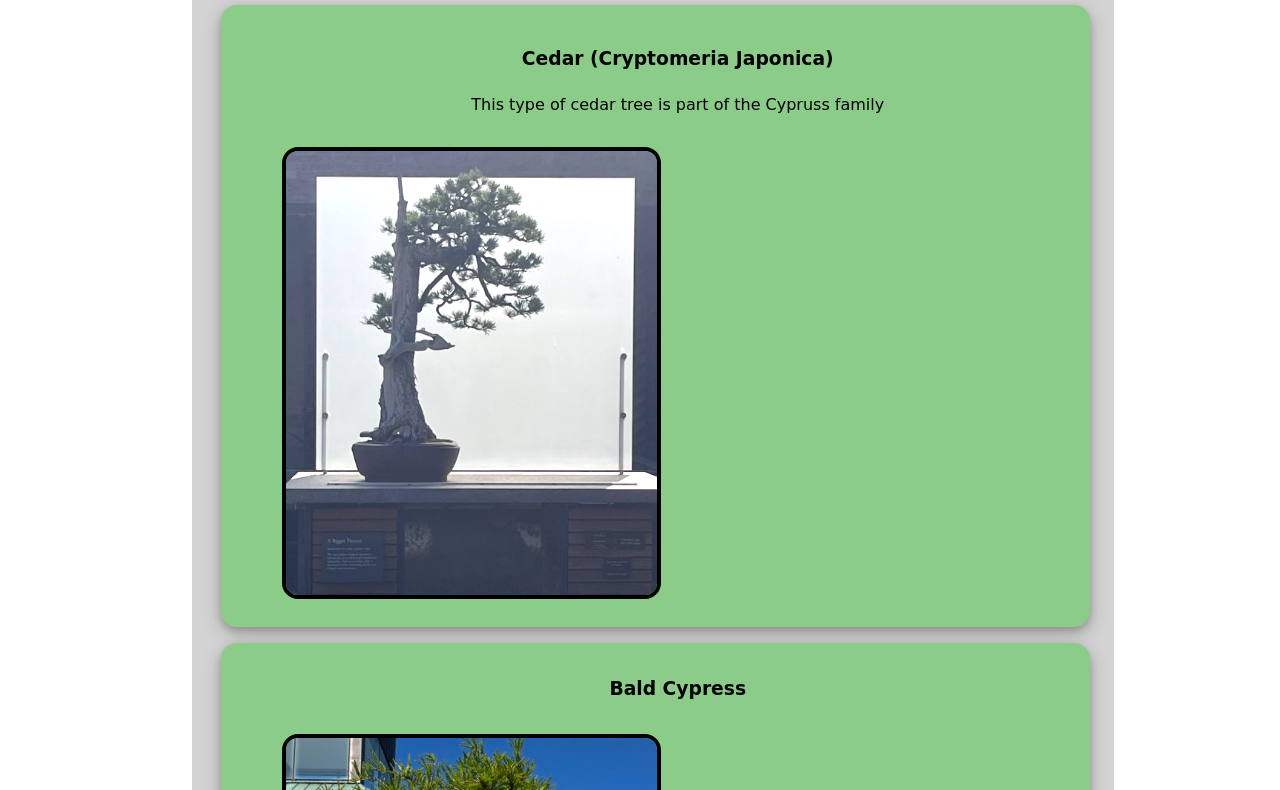
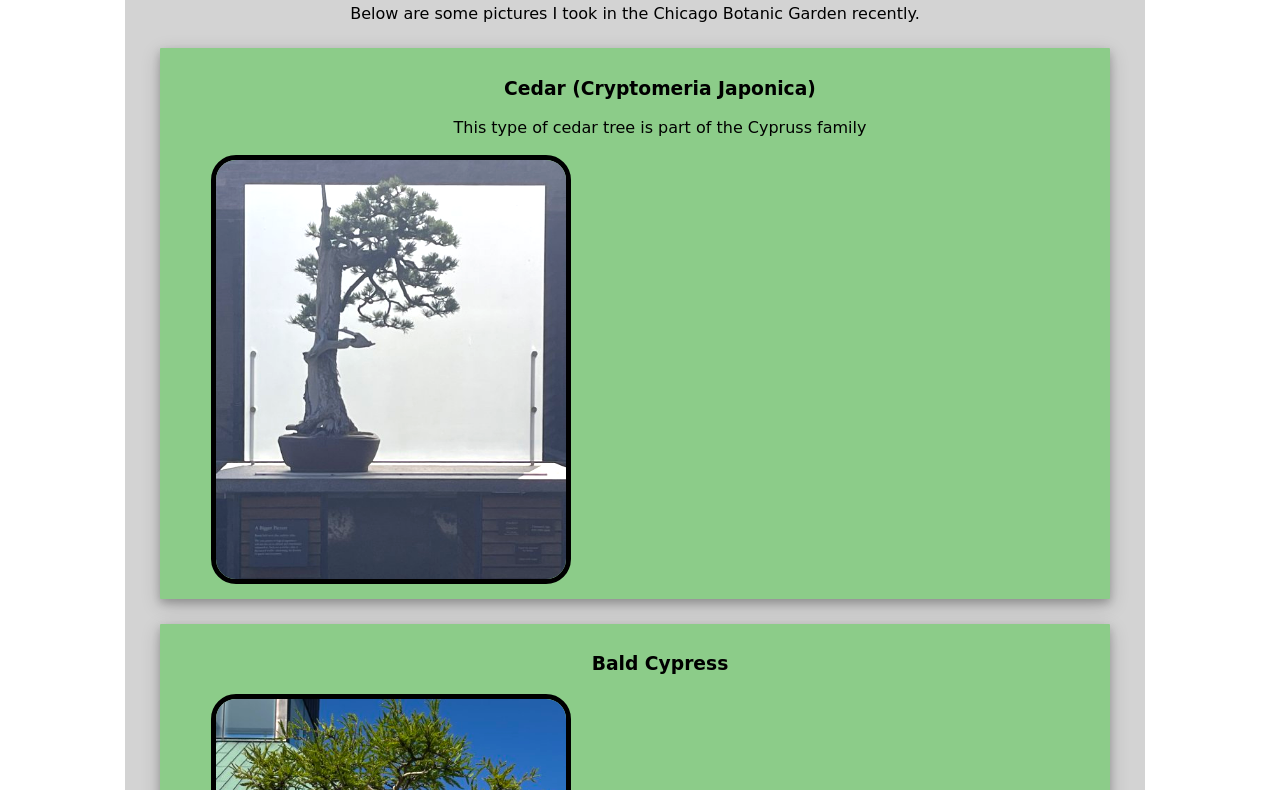
Before and after one commit to hjuliano24/webdev_Project2, a plain HTML site: page trees.html in a window 1280 px wide. Shown: the part 194-984 px from the top of the page. Drawn offline with Linux system fonts and the light colour scheme; a web font is replaced by a local one.

Commit message:
made tree page a fixed page

```diff
--- a/css/style.css
+++ b/css/style.css
@@ -82,39 +82,36 @@ ul.resume_list {
 }
 
 #trees_content {
-  margin-left: 15%;
-  margin-top: 1%;
-  margin-bottom: 1%;
-  padding: 1%;
+  margin-left: 125px;
+  margin-top: 50px;
+  margin-bottom: 50px;
+  padding: 10px;
   background-color: lightgrey;
-  position: center;
-  border-radius: 1em;
-  width: 70%  ;
+  border-radius: 25px;
+  width: 1000px  ;
 }
 
 .trees {
-  margin: auto;
-  border-radius: 1em;
+  border-radius: 1px;
   box-shadow: 0 4px 8px 0 rgba(0, 0, 0, 0.2), 0 6px 20px 0 rgba(0, 0, 0, 0.19);
-  width: 92%;
+  width: 900px;
   background-color: #8ccc89;
-  padding-left: 5%;
-  padding-top: 1em;
-  padding-bottom: 0.5em;
-  margin: 1em;
+  padding-left: 50px;
+  padding-top: 10px;
+  padding-bottom: 10px;
+  margin: 25px;
 }
 
 .h3_trees {
- padding: 1%;
+ padding: 1px;
 }
 
 img.treesIMG {
   filter: brightness(110%);
-  margin-left: 5em;
-  width: 45%;
-  border: 0.25em solid black;
-  border-radius: 1em;
-  margin: 1em;
+  width: 350px;
+  border: 5px solid black;
+  border-radius: 25px;
+  margin: 1px;
 }
 
 /*cat*/
--- a/trees.html
+++ b/trees.html
@@ -26,8 +26,6 @@
     <section id="trees_content" class="mainContent">
       <h1>Bonsai</h1>
       <p>Below are some pictures I took in the Chicago Botanic Garden recently. </p>
-      <section id="tree_flex">
-        <section class="two_separator">
       <section class="trees">
         <h3 class="h3_trees">Cedar (Cryptomeria Japonica)</h3>
         <p>This type of cedar tree is part of the Cypruss family</p>
@@ -37,8 +35,6 @@
         <h3>Bald Cypress</h3>
         <img src="images/bald_cypress.jpg" alt="bald cypress bonsai tree from chicago botanical graden" class="treesIMG">
       </section>
-        </section>
-
       <section class="trees">
         <h3>Hinoki Cypress</h3>
         <img src="images/hinoki_cypress.jpg" alt="hinoki cypress bonsai tree from chicago botanical graden" class="treesIMG">
@@ -73,7 +69,6 @@
         <img src="images/second_juniper_bonsai.jpg" alt="a second juniper bonsai tree from chicago botanical graden" class="treesIMG">
       </section>
     </section>
-    </section>
 
   <section class="footer">
     <p>Website created by: Hailie Jade Juliano</p>
```
Lines whose indentation alone changed are shown as unchanged.
